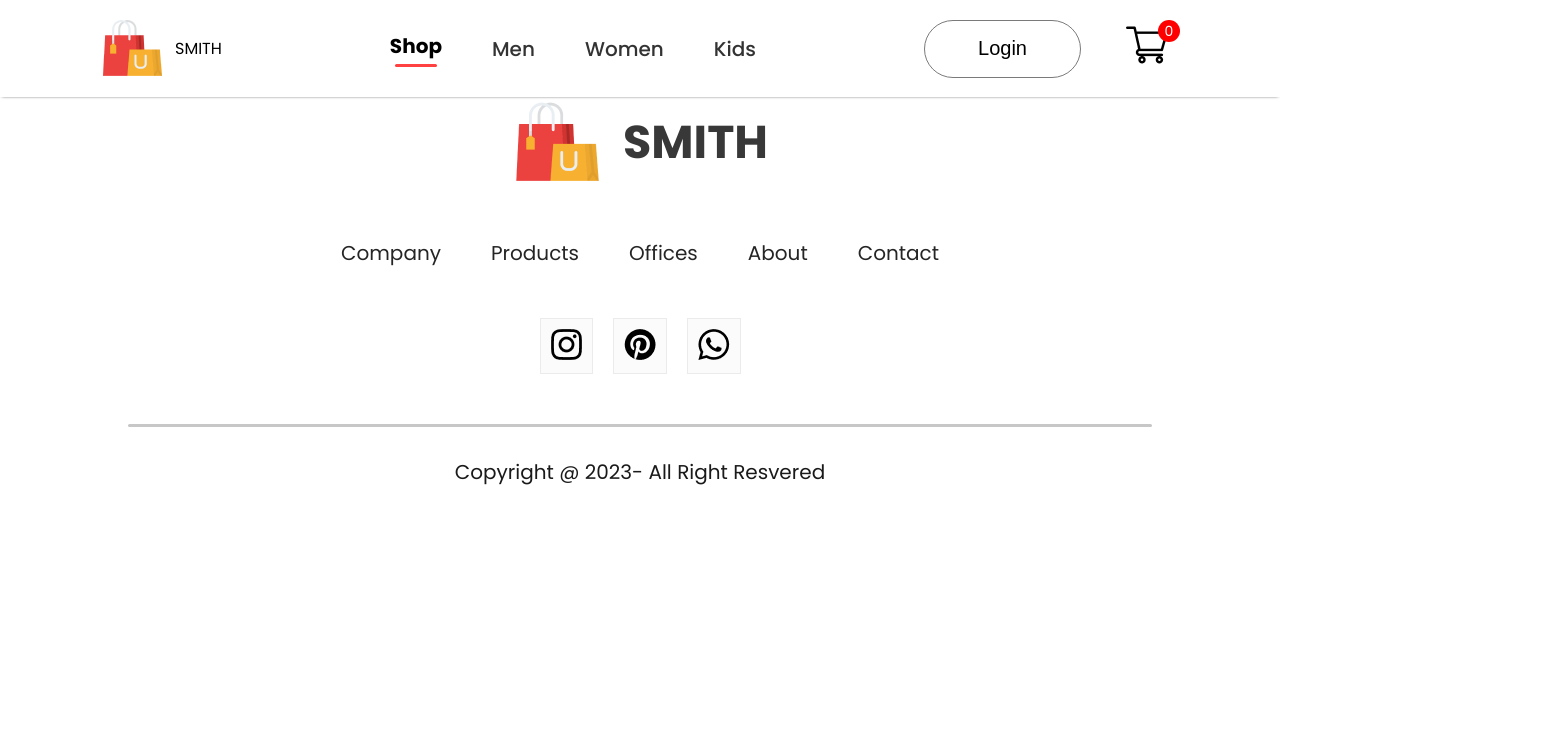
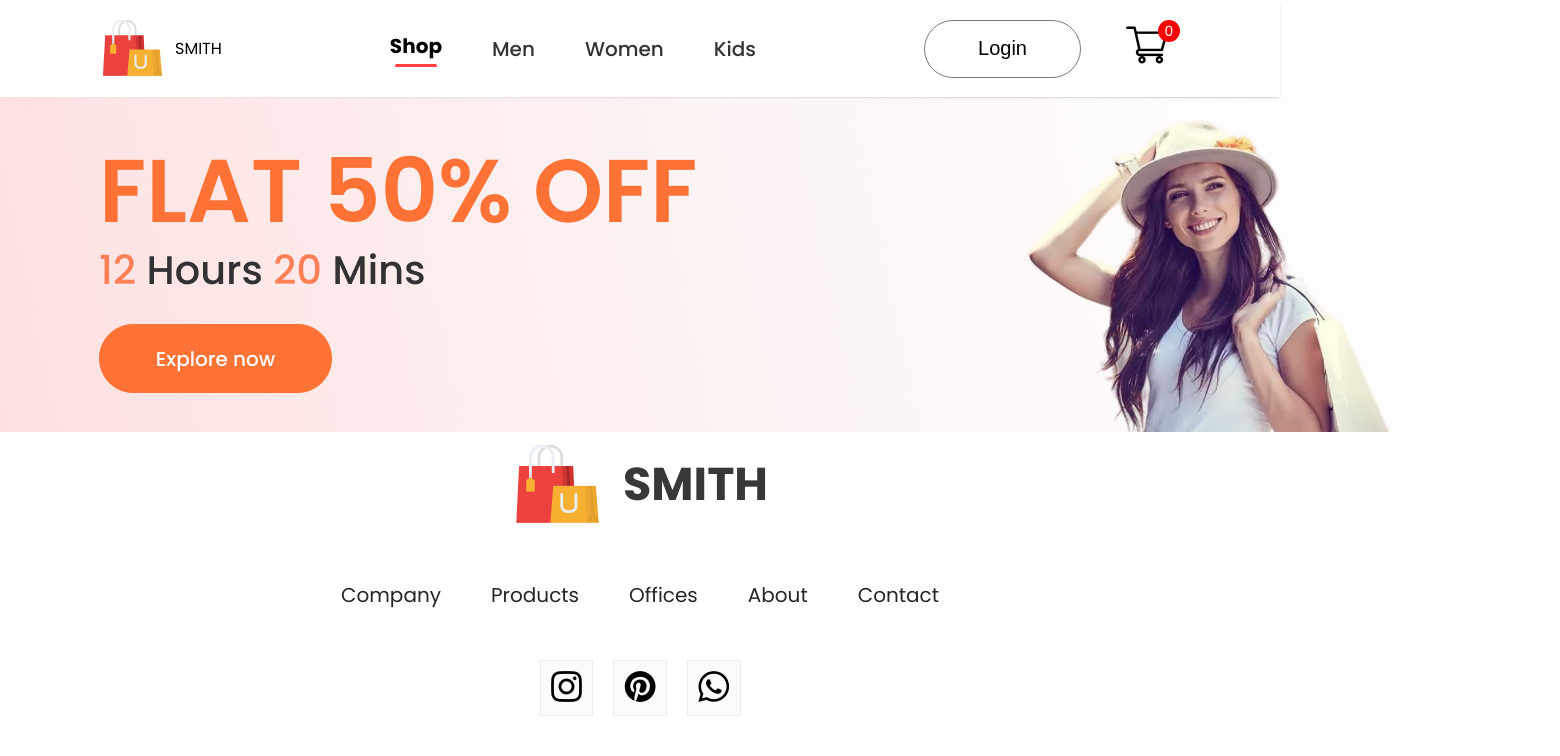
Before and after one commit to sumedhkm/react_ecommerceproject, a React (Create React App) app: page /shop/category/womens in a window 1280 px wide. Shown: the top 756 px of the page, 1560 px wide, since content can reach past the window. Built offline with nearby package versions, Linux system fonts and the light colour scheme.

Commit message:
category commit

```diff
--- a/src/App.js
+++ b/src/App.js
@@ -9,7 +9,8 @@ import LoginSignup from './Components/LoginSignup';
 import './App.css';
 import Footer from './Components/Footer/Footer';
 import men_banner from './Components/Assets/banner_mens.png';
-import women_banner from './Components/Assets/banner_women.png';
+import womens_banner from './Components/Assets/banner_womens.png';
+
 import kid_banner from './Components/Assets/banner_kids.png';
 
 function App() {
@@ -20,9 +21,10 @@ function App() {
         <Routes>
           <Route path="/" element={<Shop />} />
           <Route path="/shop" element={<Shop />} />
-          <Route path="/shop/category/kids" element={<ShopCategory />} />
-          <Route path="/shop/category/mens" element={<ShopCategory  />} />
-          <Route path="/shop/category/women" element={<ShopCategory />} />
+          <Route path="/shop/category/kids" element={<ShopCategory banner={kid_banner} />} />
+          <Route path="/shop/category/mens" element={<ShopCategory banner={men_banner} />} />
+          <Route path="/shop/category/womens" element={<ShopCategory banner={womens_banner} />} />
+
           <Route path="/product/:productId" element={<Product />} />
           <Route path="/card" element={<Card />} />
           <Route path="/login-signup" element={<LoginSignup />} />
--- a/src/Components/ShopCategory.js
+++ b/src/Components/ShopCategory.js
@@ -1,12 +1,15 @@
-import React from 'react'
-import './ShopCategory.css'
+// src/Components/ShopCategory.js
 
-const ShopCategory = () => {
+import React from 'react';
+import './ShopCategory.css';
+
+const ShopCategory = ({ banner }) => {
   return (
     <div className='shopcategory'>
+      <img src={banner} alt='Category Banner' />
+      {/* Other content for ShopCategory */}
+    </div>
+  );
+};
 
-    </div>
-  )
-}
-
-export  default ShopCategory;
+export default ShopCategory;
```
Also changed, not shown: src/Components/Assets/banner_womens.png (renamed from src/Components/Assets/banner_women.png).
